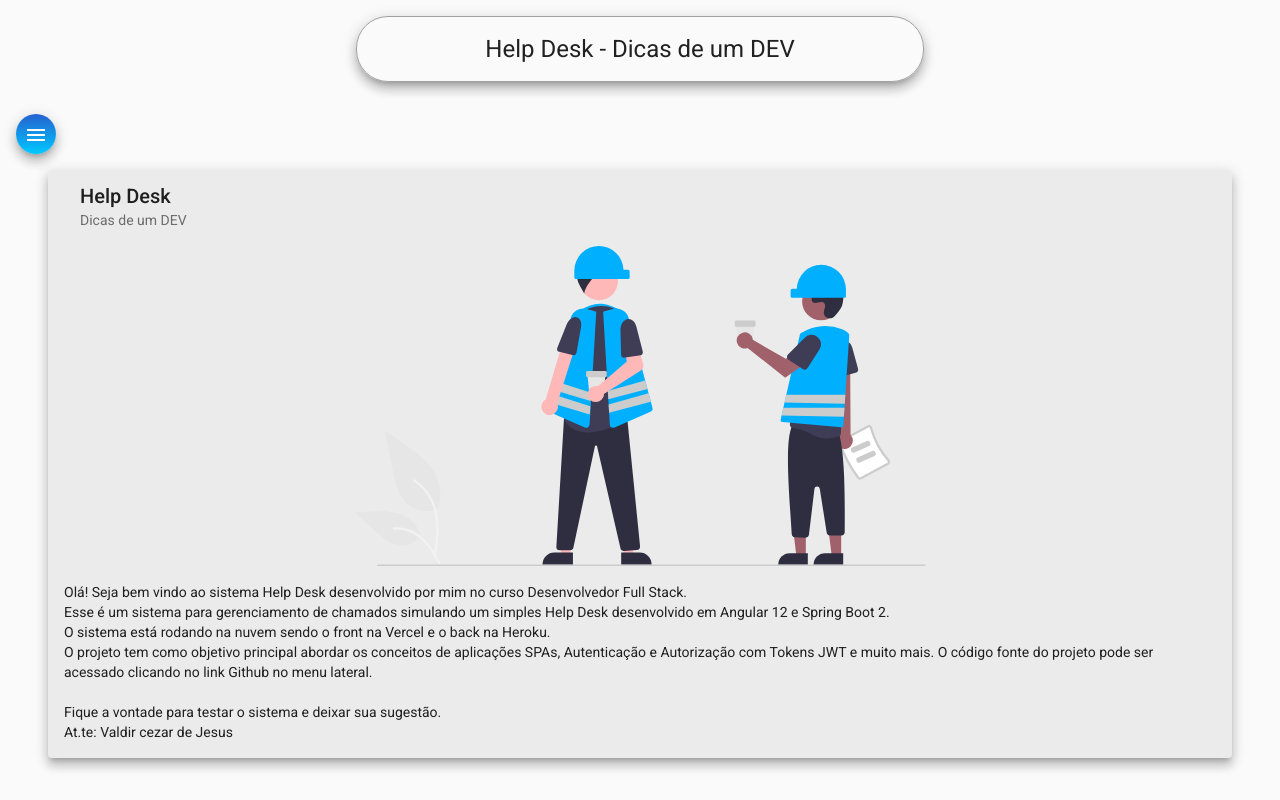
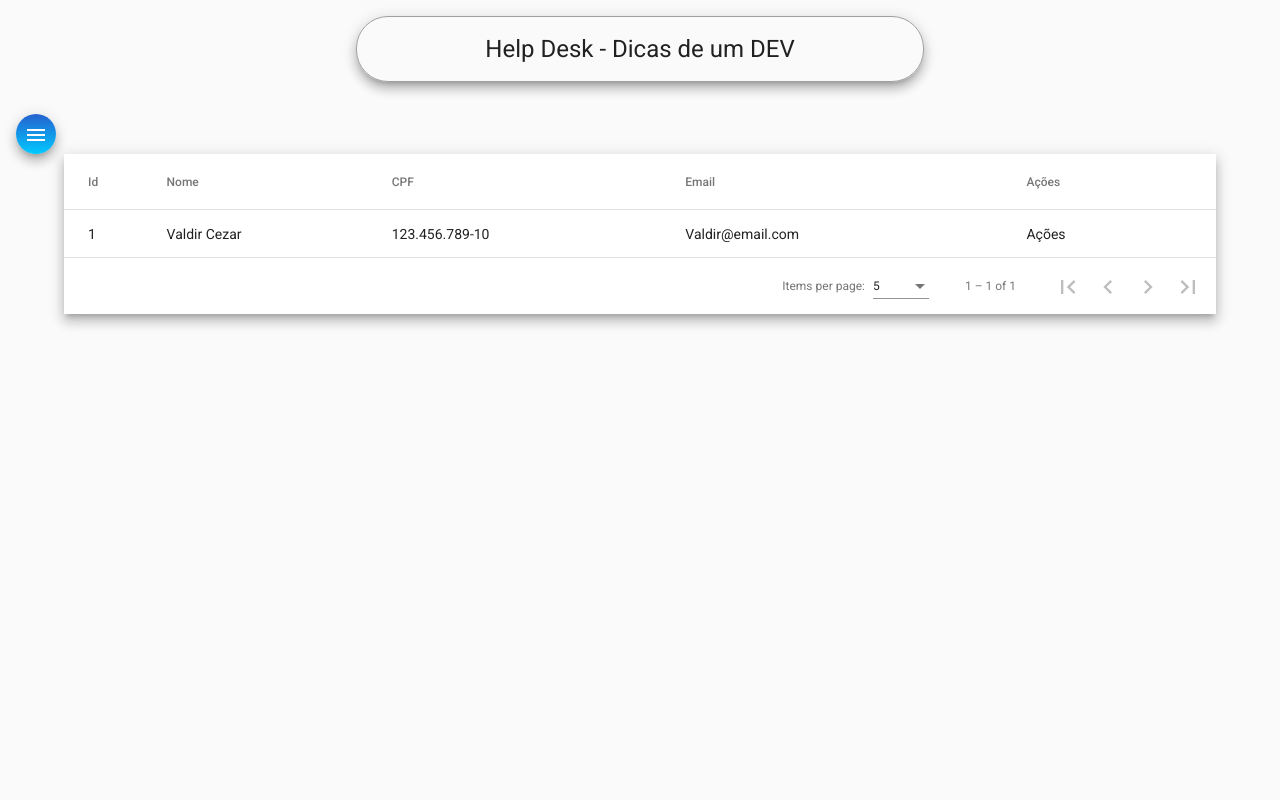
Before and after one commit to rafa543/helpdesk-front, an Angular app: page /tecnicos in a window 1280 px wide. Before the commit this address led to /home. Built offline with nearby package versions, Linux system fonts and the light colour scheme.

Commit message:
HTML e CSS para tecnico-list

```diff
--- a/src/app/components/nav/nav.component.ts
+++ b/src/app/components/nav/nav.component.ts
@@ -11,7 +11,7 @@
   constructor(private router: Router) { }
 
   ngOnInit(): void {
-    this.router.navigate(['home'])
+    this.router.navigate(['tecnicos'])
   }
 
 }
--- a/src/app/components/tecnico/tecnico-list/tecnico-list.component.css
+++ b/src/app/components/tecnico/tecnico-list/tecnico-list.component.css
@@ -0,0 +1,7 @@
+.container {
+    width: 90%;
+    margin: auto;
+}
+table {
+    width: 100%;
+}
--- a/src/app/components/tecnico/tecnico-list/tecnico-list.component.html
+++ b/src/app/components/tecnico/tecnico-list/tecnico-list.component.html
@@ -1 +1,38 @@
-<p>tecnico-list works!</p>
+<div class="container">
+    <div class="mat-elevation-z8">
+        <table mat-table [dataSource]="dataSource">
+
+            <ng-container matColumnDef="position">
+                <th mat-header-cell *matHeaderCellDef> Id </th>
+                <td mat-cell *matCellDef="let element"> {{element.id}} </td>
+            </ng-container>
+
+            <ng-container matColumnDef="name">
+                <th mat-header-cell *matHeaderCellDef> Nome </th>
+                <td mat-cell *matCellDef="let element"> {{element.nome}} </td>
+            </ng-container>
+
+            <ng-container matColumnDef="weight">
+                <th mat-header-cell *matHeaderCellDef> CPF </th>
+                <td mat-cell *matCellDef="let element"> {{element.cpf}} </td>
+            </ng-container>
+
+            <ng-container matColumnDef="symbol">
+                <th mat-header-cell *matHeaderCellDef> Email </th>
+                <td mat-cell *matCellDef="let element"> {{element.email}} </td>
+            </ng-container>
+
+            <ng-container matColumnDef="acoes">
+                <th mat-header-cell *matHeaderCellDef> Ações </th>
+                <td mat-cell *matCellDef="let element"> Ações </td>
+            </ng-container>
+
+            <tr mat-header-row *matHeaderRowDef="displayedColumns"></tr>
+            <tr mat-row *matRowDef="let row; columns: displayedColumns;"></tr>
+        </table>
+
+        <mat-paginator [pageSizeOptions]="[5, 10, 20]" showFirstLastButtons
+            aria-label="Select page of periodic elements">
+        </mat-paginator>
+    </div>
+</div>
--- a/src/app/components/tecnico/tecnico-list/tecnico-list.component.ts
+++ b/src/app/components/tecnico/tecnico-list/tecnico-list.component.ts
@@ -1,4 +1,7 @@
-import { Component, OnInit } from '@angular/core';
+import { Component, OnInit, ViewChild } from '@angular/core';
+import { MatPaginator } from '@angular/material/paginator';
+import { MatTableDataSource } from '@angular/material/table';
+import { Tecnico } from 'src/app/models/tecnico';
 
 @Component({
   selector: 'app-tecnico-list',
@@ -7,9 +10,31 @@
 })
 export class TecnicoListComponent implements OnInit {
 
+  ELEMENT_DATA: Tecnico[] = [
+    {
+      id: 1,
+      nome: 'Valdir Cezar',
+      cpf: '123.456.789-10',
+      email: 'Valdir@email.com',
+      senha: '123',
+      perfis: ['0'],
+      dataCriacao: '15/08/2022'
+    }
+  ]
+
+  displayedColumns: string[] = ['position', 'name', 'weight', 'symbol', 'acoes'];
+  dataSource = new MatTableDataSource<Tecnico>(this.ELEMENT_DATA);
+
   constructor() { }
 
   ngOnInit(): void {
   }
 
+
+  @ViewChild(MatPaginator) paginator: MatPaginator;
+
+  ngAfterViewInit() {
+    this.dataSource.paginator = this.paginator;
+  }
+
 }
--- /dev/null
+++ b/src/app/models/tecnico.ts
@@ -0,0 +1,9 @@
+export interface Tecnico {
+    id?: any;
+    nome: string;
+    cpf: string;
+    email: string;
+    senha: string;
+    perfis: string[];
+    dataCriacao: any;
+}
```
